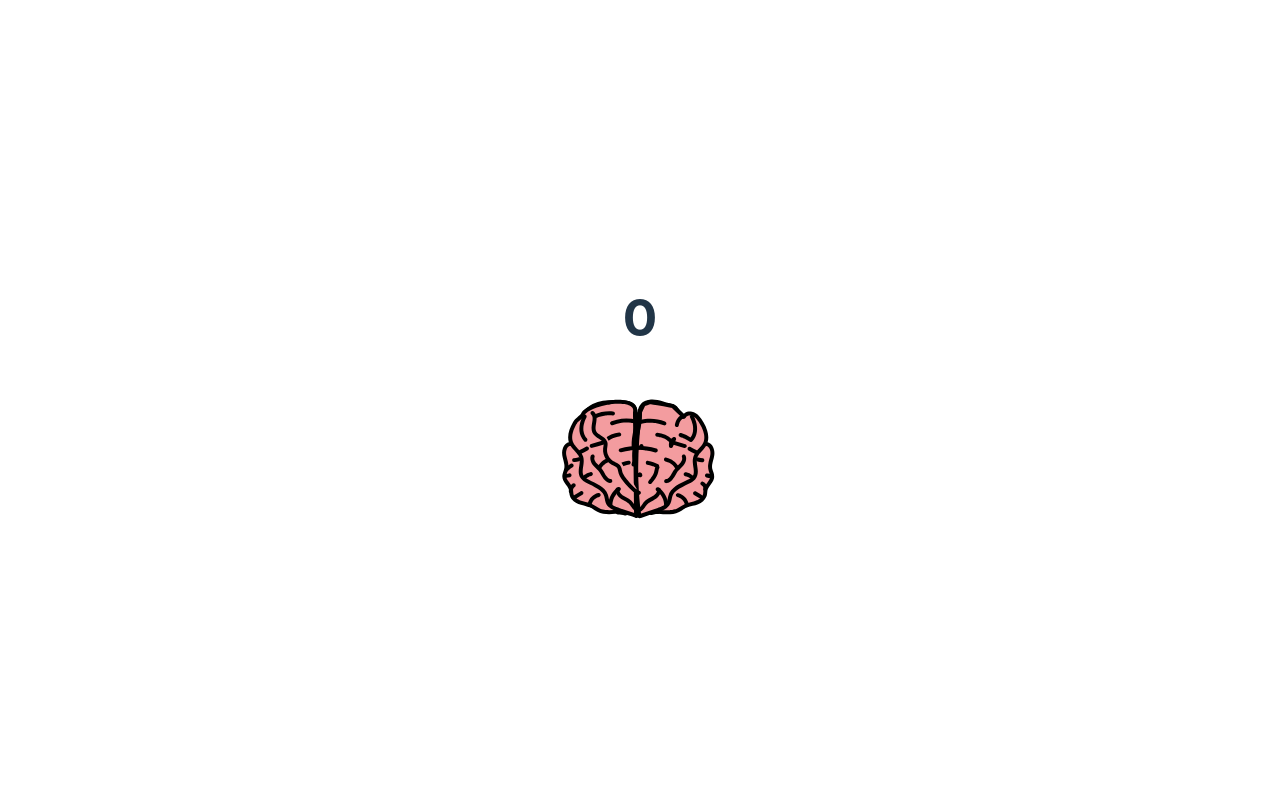
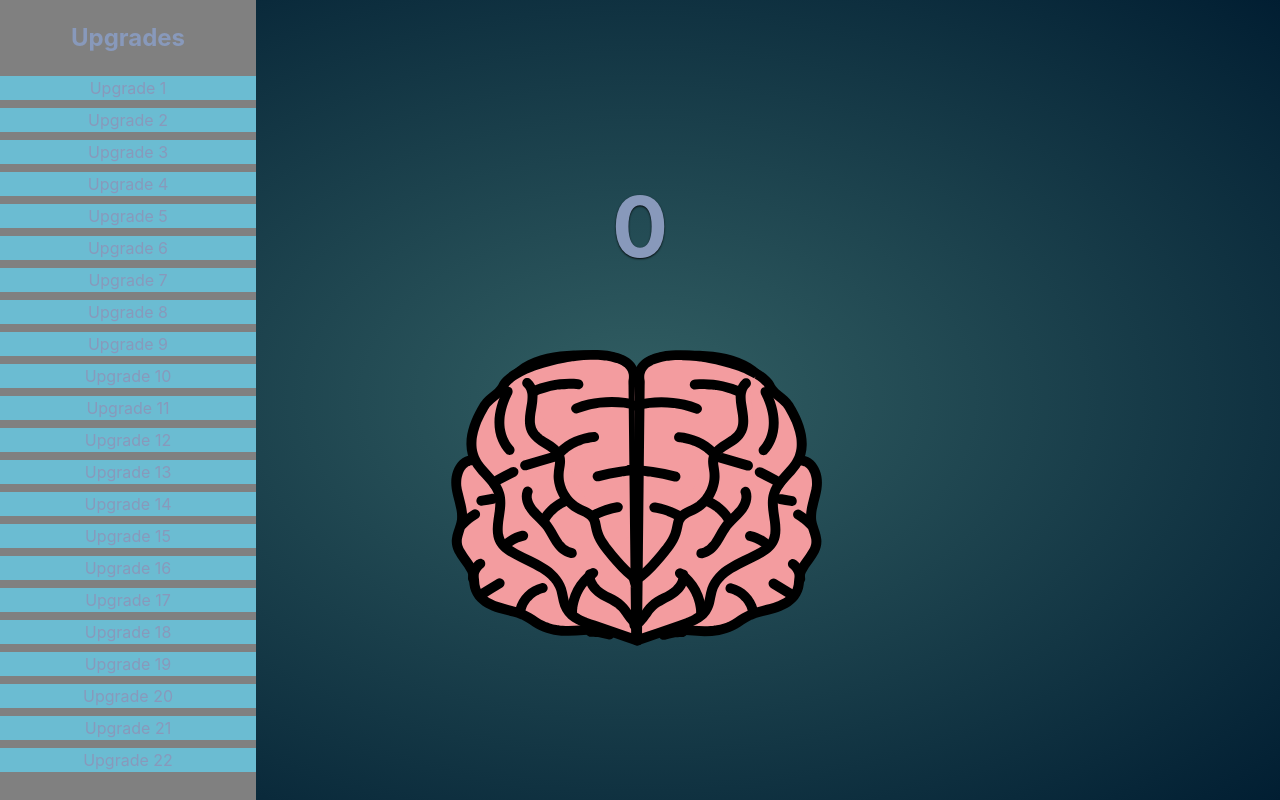
Before and after one commit to albjoh2/LearnClicker, a React (Vite) app: page / in a window 1280 px wide. Built offline with nearby package versions, Linux system fonts and the light colour scheme.

Commit message:
Create updgrade component

```diff
--- a/index.html
+++ b/index.html
@@ -3,7 +3,7 @@
   <head>
     <meta charset="UTF-8" />
     <link rel="icon" type="image/svg+xml" href="/vite.svg" />
-    <meta name="viewport" content="width=device-width, initial-scale=1.0" />
+    <meta name="viewport" content="width=device-width, user-scalable=no" />
     <title>Vite + React + TS</title>
   </head>
   <body>
--- a/src/App.css
+++ b/src/App.css
@@ -44,3 +44,16 @@
 .read-the-docs {
   color: #888;
 }
+
+ul {
+  padding: 0;
+  margin: 0;
+}
+
+li {
+  width: 100%;
+  padding: 0, 0.5em;
+  margin: 0.5em 0;
+  list-style: none;
+  background-color: #61dafbaa;
+}
--- a/src/App.tsx
+++ b/src/App.tsx
@@ -1,6 +1,7 @@
 import { useState } from "react";
 import Brain from "./components/Brain";
 import Counter from "./components/Counter";
+import Upgrades from "./components/Upgrades";
 
 import "./App.css";
 
@@ -8,6 +9,7 @@ function App() {
   const [count, setCount] = useState(0);
   return (
     <>
+      <Upgrades></Upgrades>
       <Counter count={count}></Counter>
       <Brain setCount={setCount} count={count}></Brain>
     </>
--- a/src/components/Brain.tsx
+++ b/src/components/Brain.tsx
@@ -1,4 +1,4 @@
-import { FC, useState } from "react";
+import React, { FC, useState, useEffect } from "react";
 
 interface BrainProps {
   setCount: (count: number) => void;
@@ -7,17 +7,29 @@ interface BrainProps {
 
 const Brain: FC<BrainProps> = ({ setCount, count }) => {
   const [scale, setScale] = useState(1);
+
   const handleClick = () => {
     setCount(count + 1);
-    setScale(scale + 0.00001);
+    setScale(1.1); // Increase the scale temporarily
   };
+
+  useEffect(() => {
+    const interval = setInterval(() => {
+      setScale(1); // Reset the scale back to its original value
+    }, 100);
+
+    return () => {
+      clearInterval(interval);
+    };
+  }, []);
+
   return (
     <div onClick={handleClick} style={{ padding: "20px", cursor: "pointer" }}>
       <img
         id="brain"
         src="/brain.svg"
-        width={"200px"}
-        style={{ userSelect: "none", scale: `${scale}` }}
+        width={"500px"}
+        style={{ userSelect: "none", transform: `scale(${scale})` }}
       />
     </div>
   );
--- /dev/null
+++ b/src/components/Upgrades.tsx
@@ -0,0 +1,46 @@
+import { FC } from "react";
+
+interface UpgradesProps {}
+
+const Upgrades: FC<UpgradesProps> = ({}) => {
+  return (
+    <div
+      style={{
+        position: "absolute",
+        backgroundColor: "gray",
+        top: "0",
+        left: "0",
+        bottom: "0",
+        width: "20%",
+      }}
+    >
+      <h2>Upgrades</h2>
+      <ul>
+        <li>Upgrade 1</li>
+        <li>Upgrade 2</li>
+        <li>Upgrade 3</li>
+        <li>Upgrade 4</li>
+        <li>Upgrade 5</li>
+        <li>Upgrade 6</li>
+        <li>Upgrade 7</li>
+        <li>Upgrade 8</li>
+        <li>Upgrade 9</li>
+        <li>Upgrade 10</li>
+        <li>Upgrade 11</li>
+        <li>Upgrade 12</li>
+        <li>Upgrade 13</li>
+        <li>Upgrade 14</li>
+        <li>Upgrade 15</li>
+        <li>Upgrade 16</li>
+        <li>Upgrade 17</li>
+        <li>Upgrade 18</li>
+        <li>Upgrade 19</li>
+        <li>Upgrade 20</li>
+        <li>Upgrade 21</li>
+        <li>Upgrade 22</li>
+      </ul>
+    </div>
+  );
+};
+
+export default Upgrades;
--- a/src/index.css
+++ b/src/index.css
@@ -4,8 +4,8 @@
   font-weight: 400;
 
   color-scheme: light dark;
-  color: rgba(255, 255, 255, 0.87);
-  background-color: #242424;
+  color: #011e32;
+  background-color: #011e32;
 
   font-synthesis: none;
   text-rendering: optimizeLegibility;
@@ -32,8 +32,9 @@ body {
 }
 
 h1 {
-  font-size: 3.2em;
+  font-size: 5.2em;
   line-height: 1.1;
+  text-shadow: 0px 1px 2px rgba(0, 0, 0, 0.9);
 }
 
 button {
@@ -57,11 +58,11 @@ button:focus-visible {
 
 @media (prefers-color-scheme: light) {
   :root {
-    color: #213547;
-    background-color: #ffffff;
+    color: #8899bb;
+    background: radial-gradient(#325f63, #011e32);
   }
   a:hover {
-    color: #747bff;
+    color: #d393eb;
   }
   button {
     background-color: #f9f9f9;
```
Also changed, not shown: public/brain.svg.
